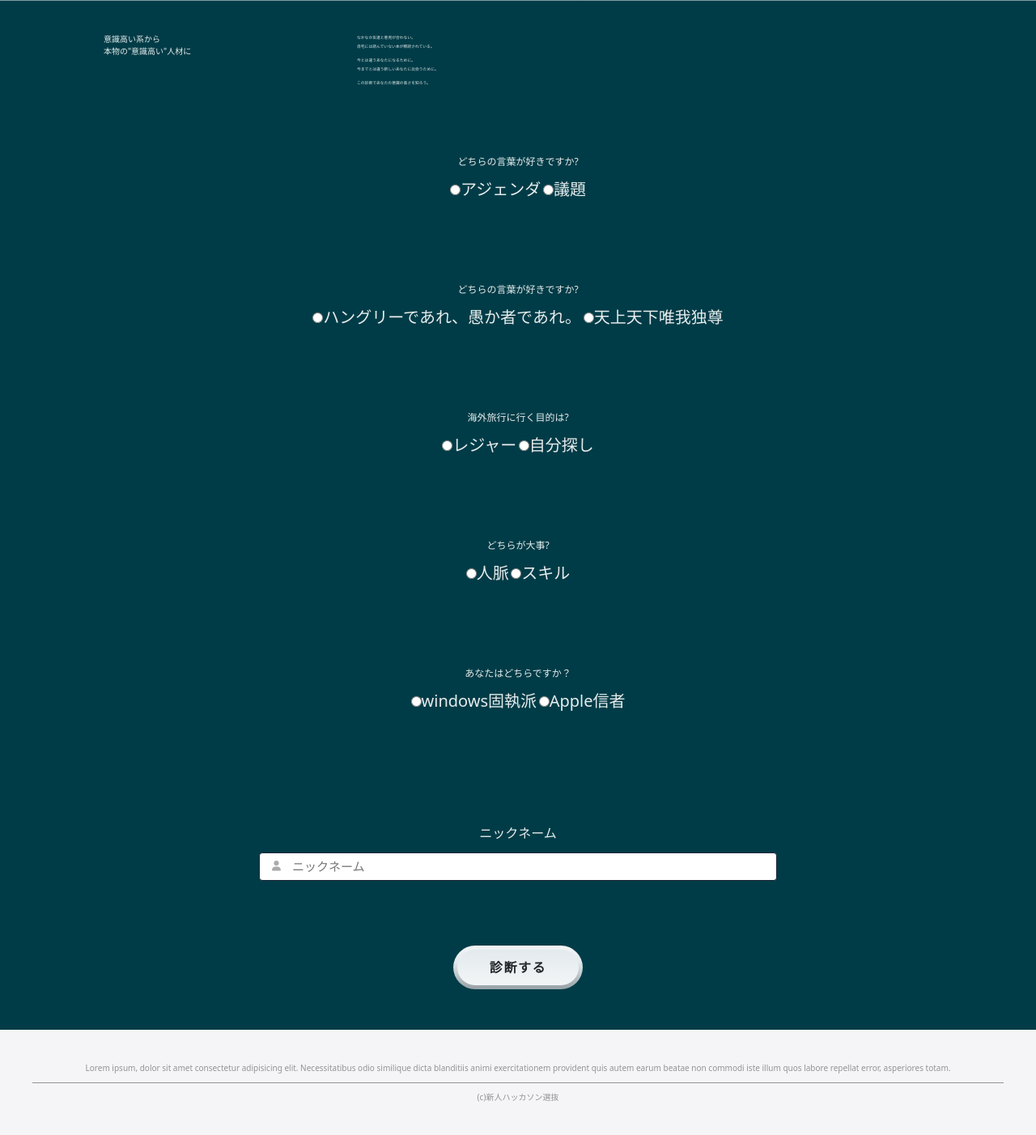
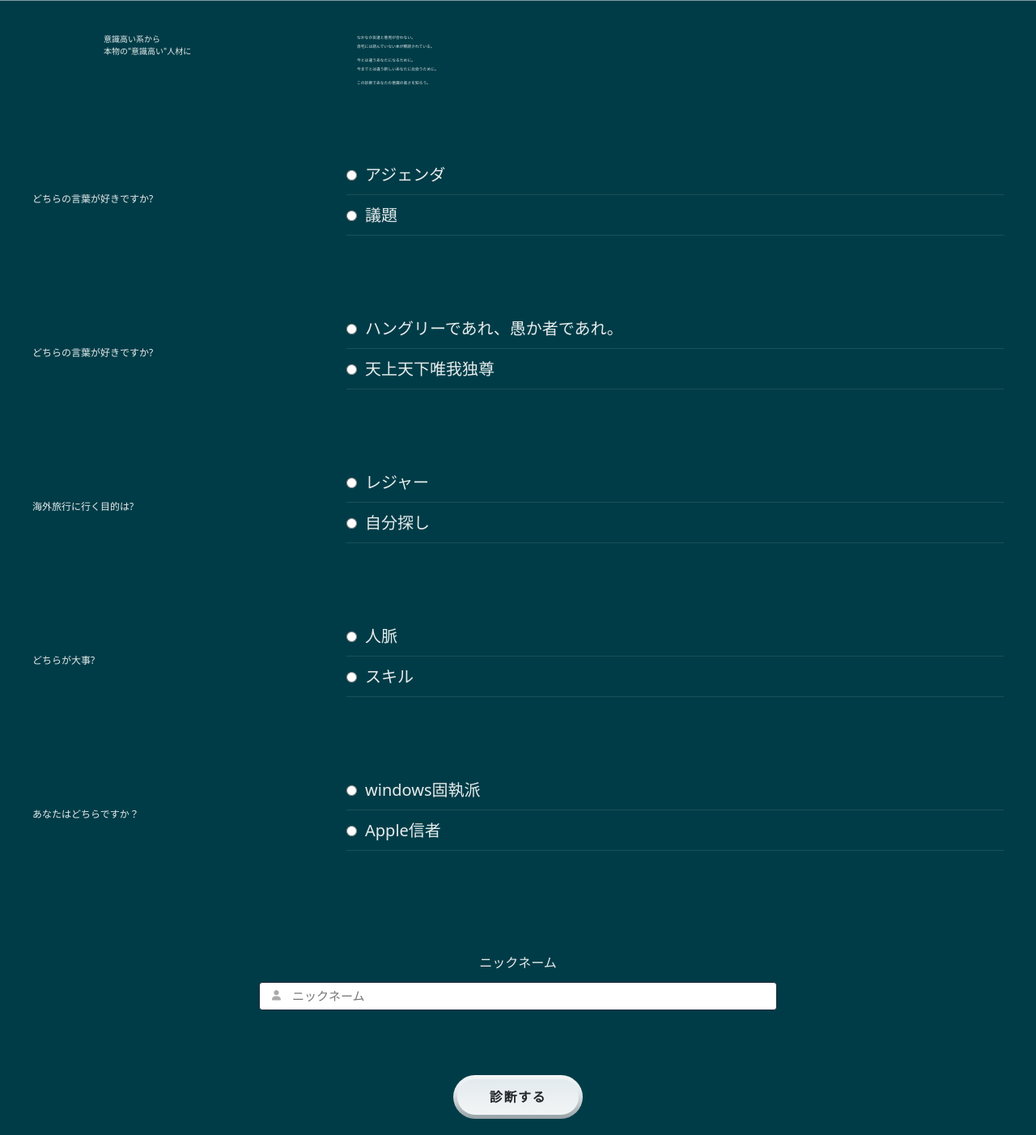
Before and after one commit to posse-ap/posse1-hackathon-202202-team2H, a PHP site: page / in a window 1280 px wide. Shown: the part 723-2125 px from the top of the page at 81% size. Run offline with PHP 8.4, Linux system fonts and the light colour scheme; data comes from the database, SQL or seed files in the repository.

Commit message:
questionのcs整備

```diff
--- a/www/html/css/style.css
+++ b/www/html/css/style.css
@@ -126,20 +126,35 @@
 .question {
 	/* outline: var(--main-outline); */
 	padding: 40px;
+	display: flex;
+	align-items: center;
+}
+.question_stmt{
+	/* outline: var(--main-outline); */
+	width: 30%;
 }
 .question_stmt p {
 	font-size: 1.2rem;
+	text-align: left;
 }
 .question ul {
 	padding: 0;
+	/* outline: var(--main-outline); */
+	width: 70%;
+	margin-left: 40px;
+	display: flex;
+	flex-direction: column;
 }
 .question ul li {
 	/* outline:var(--main-outline); */
 	height: 50px;
 	line-height: 50px;
-	/* width: 400px; */
-	margin: 0 auto;
 	font-size: 2rem;
+	border-bottom: rgba(255,255,255,0.1) solid 1px;
+	text-align: left;
+}
+.question ul li input{
+	margin-right: 10px;
 }
 .question ul li + li {
 	margin-top: 40px;
```
